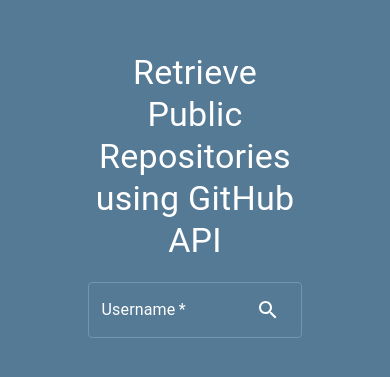
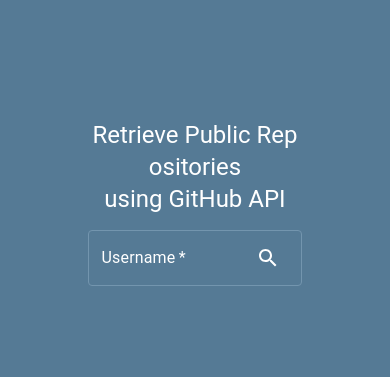
Before and after one commit to ashantee18/my-webapp, a React (Create React App) app: page / in a window 390 px wide. Shown: the part 227-604 px from the top of the page. Built offline with nearby package versions, Linux system fonts and the light colour scheme.

Commit message:
fixing responsiveness for mobile

```diff
--- a/src/components/Results.tsx
+++ b/src/components/Results.tsx
@@ -4,12 +4,17 @@
 export const TotalCount = styled(Typography)`
   text-align: right;
   display: block;
-  margin-bottom: 50px;
+  padding-bottom: 50px;
 `;
 
 export const ProjectHeader = styled.div`
   border-bottom: 1px solid #000;
   margin-bottom: 30px;
-  padding: 20px 0 40px 0;
+  padding: 20px 20px 40px 20px;
   background-color: #f0f0f0;
 `;
+
+export const ProjectName = styled(Typography)`
+  padding: 20px 20px 40px 20px;
+
+`;
--- a/src/index.css
+++ b/src/index.css
@@ -5,6 +5,7 @@
     sans-serif;
   -webkit-font-smoothing: antialiased;
   -moz-osx-font-smoothing: grayscale;
+  word-break: break-all;
 }
 
 code {
--- a/src/views/main.tsx
+++ b/src/views/main.tsx
@@ -8,7 +8,7 @@
 import { getReadmeSelector, getRepoSelector } from "../selector";
 import { SearchBar, SearchIcon, SearchField } from "../components/SearchField";
 import { Base64 } from "js-base64";
-import { ProjectHeader, TotalCount } from "../components/Results";
+import { ProjectHeader, ProjectName, TotalCount } from "../components/Results";
 import { Border, ModalStyle } from "../components/Modal";
 
 const CustomContainer = styled.div<{ displayState: boolean }>`
@@ -35,6 +35,7 @@
 `;
 const Header = styled(Typography)`
   color: #fff;
+  padding: 15px 0;
 `;
 
 export const Main: FunctionComponent = () => {
@@ -88,8 +89,7 @@
       <CustomContainer displayState={displayState}>
         <Container maxWidth="md">
           <SearchBar>
-            <Header variant='h4'>Retrieve Public Repositories <br /> using GitHub API</Header>
-            <br />
+            <Header variant='h5'>Retrieve Public Repositories <br /> using GitHub API</Header>
             <FormControl>
               <SearchField
                 label="Username"
@@ -111,10 +111,9 @@
       </CustomContainer>
       <ProjectContainer projectState={projectState} className='projectsContainer'>
         <ProjectHeader>
-          <Typography variant='h5'>Showing public repositories of {username}</Typography>
+          <Typography variant='h6'>Showing public repositories of {username}</Typography>
           <Italic>Clicking the projects below will show the Readme of each repository.</Italic>
         </ProjectHeader>
-        <Box>
           <Container>
             <Grid container spacing={{ xs: 2, md: 3 }} columns={{ xs: 4, sm: 8, md: 12 }}>
               <Grid item xs={12} sm={12} md={12}>
@@ -126,7 +125,7 @@
                     <>
                     <Grid item xs={2} sm={4} md={4} key={index} className='project-item'>
                       <FolderOpenOutlinedIcon onClick={() => onClickProject(repo.name)} className="muiIcon" />
-                      <h2>{repo.name}</h2>
+                      <ProjectName variant="h6">{repo.name}</ProjectName>
                     </Grid>
                     </>
                   )
@@ -140,7 +139,6 @@
 
             </Grid>
           </Container>
-        </Box>
       </ProjectContainer>
       <Modal
         open={open}
```
